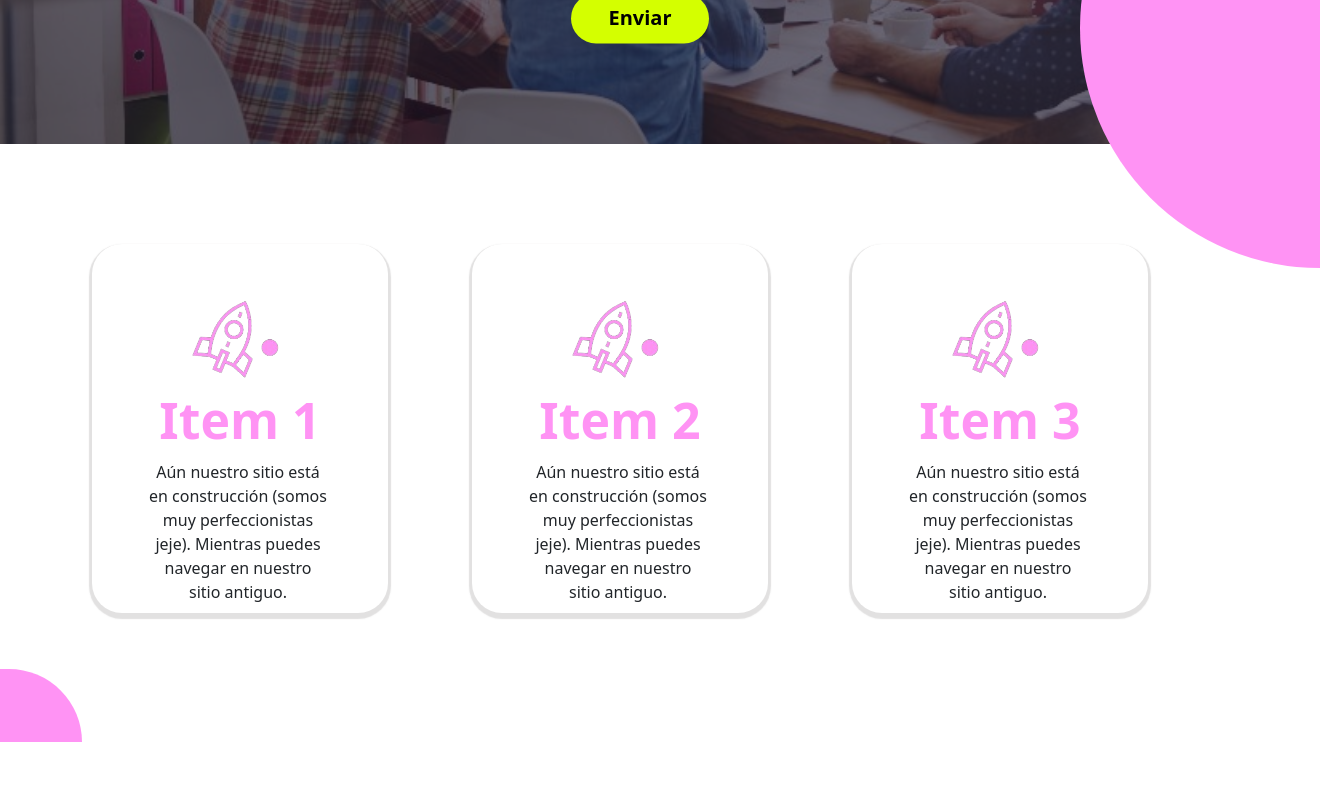
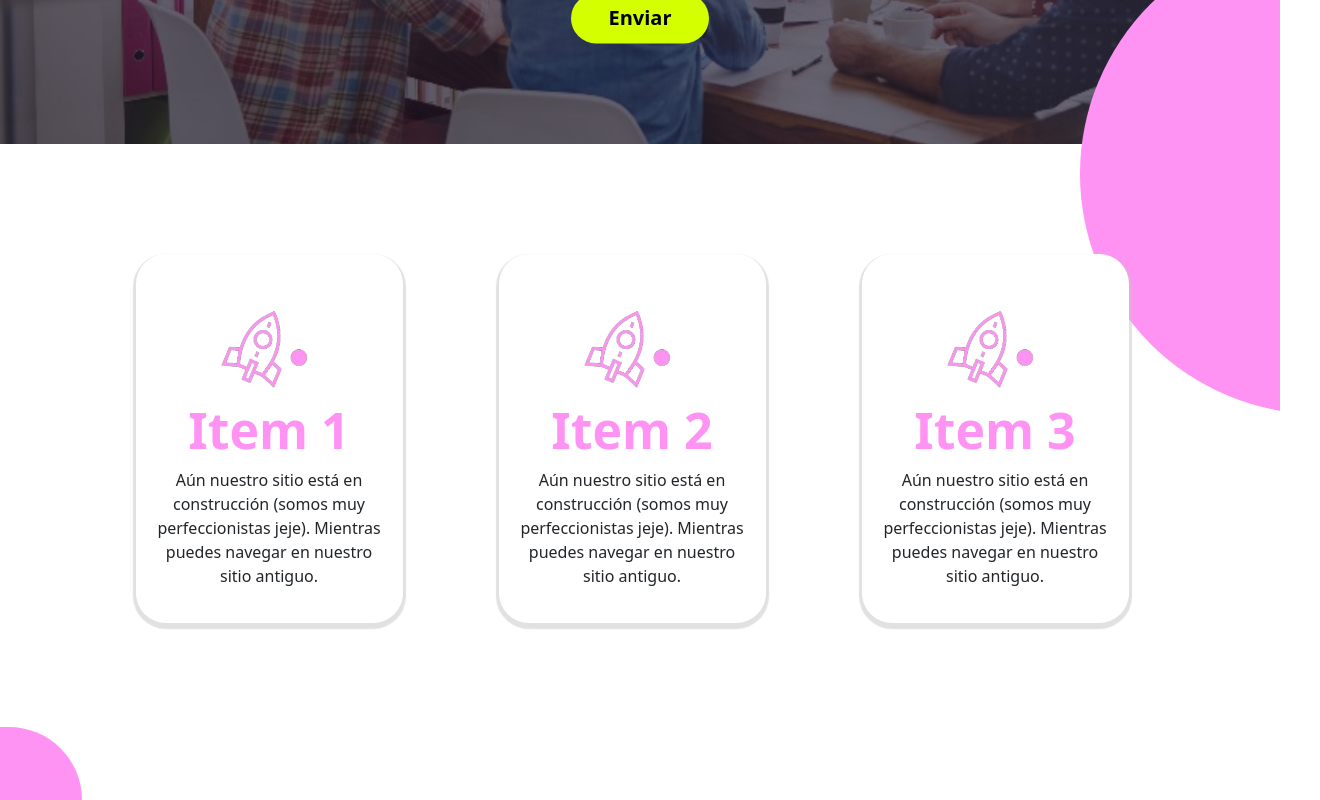
Before and after one commit to Nayde227/vanillaRT, a React (Vite) app in the folder vanilla/: page / in a window 1280 px wide. Shown: the part 420-1220 px from the top of the page, 1320 px wide, since content can reach past the window. Before the commit the page ends 1162 px from the top, so only its background shows below. Built offline with nearby package versions, Linux system fonts and the light colour scheme.

Commit message:
fixed margins cards, and actived

```diff
--- a/vanilla/src/App.css
+++ b/vanilla/src/App.css
@@ -1,10 +1,10 @@
-
 header {
   display: flex;
   justify-content: center;
   align-items: center;
   height: 44px;
-  width: 100%; /* Ajustado para responsividad */
+  width: 100%;
+  /* Ajustado para responsividad */
   background: #f8f9fa;
 }
 
@@ -15,7 +15,8 @@ nav {
   justify-content: space-between;
   align-items: center;
   height: 70px;
-  width: 100%; /* Ajustado para responsividad */
+  width: 100%;
+  /* Ajustado para responsividad */
   margin: 0;
 }
 
@@ -41,25 +42,48 @@ nav {
 }
 
 .nav-link {
+  display: flex;
+  flex-direction: column;
+
   margin-left: 20px;
   font-size: large;
+  margin-bottom: 0;
+  padding:0;
+}
+.line {
+  display: flex;
+
+}
+
+.navbar-dark .navbar-nav .nav-link:hover,
+.navbar-dark .navbar-nav .nav-link:active{
+  .line{
+  display: flex;
+  width: 65%;
+  height: 5px;
+  background-color: rgba(212, 255, 0, 1);
+  display: inline-block;
+  padding:0;
+  margin-left: 25%;
+  }
 }
 
 @media (min-width: 992px) {
   .navbar-expand-lg .navbar-collapse {
-      display: flex ;
-      flex-basis: auto;
-      align-items: center;
-      margin-top: auto;
-      color:white;
-
+    display: flex;
+    flex-basis: auto;
+    align-items: center;
+    margin-top: auto;
+    color: white;
 
   }
 
-  .boxes{
-    margin-left: 50px;
-  }
 }
+
+.boxes {
+  margin-left: 50px;
+}
+
 
 /* Estilo para el hover */
 .navbar-dark .navbar-nav .nav-link:hover {
@@ -67,17 +91,13 @@ nav {
 
 }
 
-/* Estilo para el active */
-.navbar-dark .navbar-nav .nav-link:active {
-  text-decoration: underline;
 
-}
 
 
 /*<<<<<<<<<<<<<<<<<<<<<<<<<<Banner>>>>>>>>>>>>>*/
 .banner {
   position: relative;
-  width: 100%; /* Ajustado para responsividad */
+  width: 100%;
   height: 450px;
   overflow: hidden;
   background-image: url('./assets/banner.jpg');
@@ -92,8 +112,8 @@ nav {
   left: 0;
   width: 100%;
   height: 100%;
-  background: rgba(27, 22, 41, 0.65); /* Color y opacidad de la superposición */
-  pointer-events: none; /* Permite que los eventos pasen a través de la superposición */
+  background: rgba(27, 22, 41, 0.65);
+  pointer-events: none;
 }
 
 .banner-content {
@@ -110,7 +130,7 @@ nav {
   width: 138px;
   height: 50px;
   border-radius: 30px;
-  color:black;
+  color: black;
   background-color: rgba(212, 255, 0, 1);
   font-size: 20px;
   font-weight: bold;
@@ -125,26 +145,25 @@ nav {
 
 /*<<<<<<<<Boxes>>>>>>>>>>>>>*/
 .boxes {
-  position: absolute;
+  position: relative;
   display: flex;
-  flex-direction: row;
-  justify-content:center;
-  align-content: center;
-  width: 100%; /* Ajustado para responsividad */
- margin-top: 70px;
- z-index: 3;
+  justify-content: center;
+  align-items: center;
+  margin-top: -370px;
+  box-sizing: content-box;
+  z-index: 3;
+
 }
 
 
 .box1 {
   position: relative;
-  width: 100%; /* Ajustado para responsividad */
   width: 300px;
   height: 369px;
   background-color: white;
   border-radius: 30px;
   box-shadow: 0 3px 1px 3px rgba(198, 195, 195, 0.5);
-  margin:30px;
+
 }
 
 .cohete {
@@ -161,17 +180,10 @@ nav {
 
 }
 
-p {
-  font-size: 16px;
-  width: 180px;
-  margin-top: 10px;
-  margin-left: 40px;
-  margin-bottom: 10px;
-}
 
 .c1 {
 
-  margin-top: 41%;
+  margin-top: 80px;
   margin-left: -70px;
   width: 152px;
   height: 73px;
@@ -180,29 +192,46 @@ p {
 }
 
 .c2 {
-  position: absolute;
-  top:56%;
+  position: relative;
+  top: 30px;
   bottom: 0;
   left: 75%;
   width: 240px;
   height: 480px;
   background-color: rgba(255, 147, 244, 1);
-  border-radius:  270px 0 0 270px ;
+  border-radius: 270px 0 0 270px;
   z-index: 2;
   transform: translate(50%, -50%);
 }
+
 @media (max-width: 800px) {
   .c2 {
-    left:120%;
-    transform: translate(-10%, -30%);
+    margin-top: 50px;
+    top: 75%;
+    margin-left: 190px;
+
+    transform: translate(-80%, -50%);
     z-index: 2;
   }
-  .c1{
-    margin-top: 350%;
-  }
-  .logo{
+
+  .logo {
     margin-left: 20px;
   }
-
+  .boxes{
+    margin-left: -5px;
+    margin-top: -450px;
+  }
+  .navbar-dark .navbar-nav .nav-link:hover,
+.navbar-dark .navbar-nav .nav-link:active{
+  .line{
+  display: flex;
+  flex-wrap: wrap;
+  width: 10%;
+  height: 5px;
+  background-color: rgba(212, 255, 0, 1);
+  margin-top: -4%;
+  margin-left: 30%;
+  }
+}
 
 }
--- a/vanilla/src/App.jsx
+++ b/vanilla/src/App.jsx
@@ -27,13 +27,16 @@ function App() {
         <Navbar.Collapse id="navbarNav">
           <Nav className="navbar-nav ms-auto">
             <Nav.Link className="nav-item">
-              <a className="nav-link" href="#">Inicio</a>
+            <a className="nav-link" href="#">Inicio</a>
+            <span className='line'></span>
             </Nav.Link>
             <Nav.Link className="nav-item">
               <a className="nav-link" href="#">Sección 2</a>
+            <span className='line'></span>
             </Nav.Link>
             <Nav.Link className="nav-item">
               <a className="nav-link" href="#">Sección 3</a>
+            <span className='line'></span>
             </Nav.Link>
           </Nav>
         </Navbar.Collapse>
@@ -50,23 +53,23 @@ function App() {
 
       </section>
       <div className='c2'></div>
-      <section className='boxes container '>
-        <div className='row justify-content-center align-items-center'>
-          <div className='col-12 col-md-4 mb-4 d-flex justify-content-center'>
+      <section className='boxes container no-border-box justify-content-center'>
+        <div className='row justify-content-center align-items-center '>
+          <div className='col-12 col-md-3 mb-4 mx-5 d-flex justify-content-center '>
             <div className='box1 p-3 text-center'>
               <img className='cohete ' src={coheteImage} alt="Cohete" />
               <h2 className='Item'>Item 1</h2>
               <p>Aún nuestro sitio está en construcción (somos muy perfeccionistas jeje). Mientras puedes navegar en nuestro sitio antiguo.</p>
             </div>
           </div>
-          <div className='col-12 col-md-4 mb-4 d-flex justify-content-center'>
+          <div className='col-12 col-md-3 mb-4 mx-4 d-flex justify-content-center '>
             <div className='box1 p-3 text-center'>
               <img className='cohete img-fluid' src={coheteImage} alt="Cohete" />
               <h2 className='Item'>Item 2</h2>
               <p>Aún nuestro sitio está en construcción (somos muy perfeccionistas jeje). Mientras puedes navegar en nuestro sitio antiguo.</p>
             </div>
           </div>
-          <div className='col-12 col-md-4 mb-4 d-flex justify-content-center'>
+          <div className='col-12 col-md-3 mb-4 mx-5 d-flex justify-content-center '>
             <div className='box1 p-3 text-center'>
               <img className='cohete img-fluid' src={coheteImage} alt="Cohete" />
               <h2 className='Item'>Item 3</h2>
--- a/vanilla/src/index.css
+++ b/vanilla/src/index.css
@@ -2,11 +2,15 @@
     font-family: 'Open Sans', 'sans-serif';
   }
 
+  html,body{
+    margin: 0;
+    overflow-x: hidden;
+  }
+
   body {
-    margin: 0;
-    max-width: 1440px;
+    max-width: 100%;
     max-height: 1222px;
-  }
+    }
 
 h1 {
     font-size: 5rem;
```
